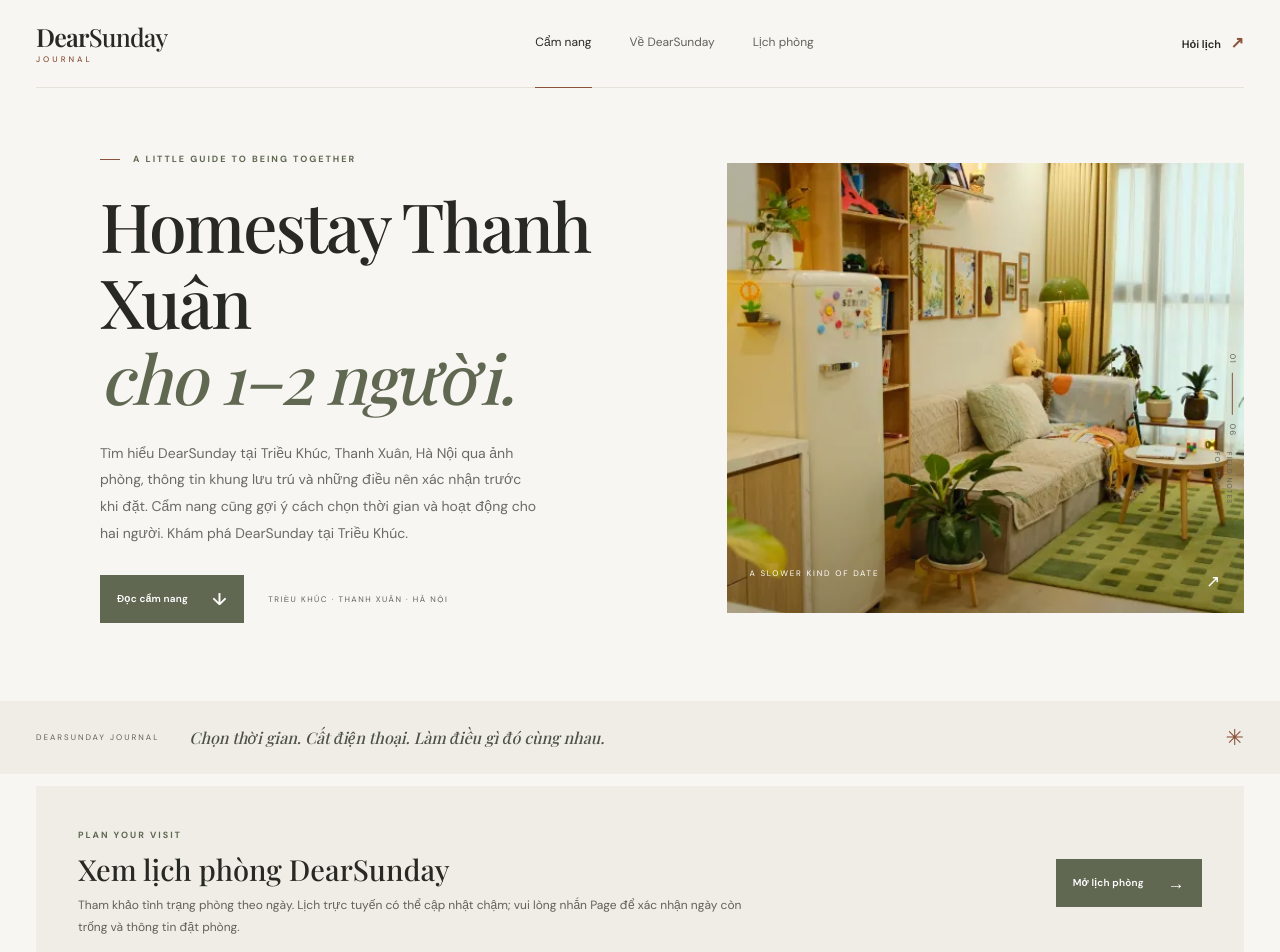
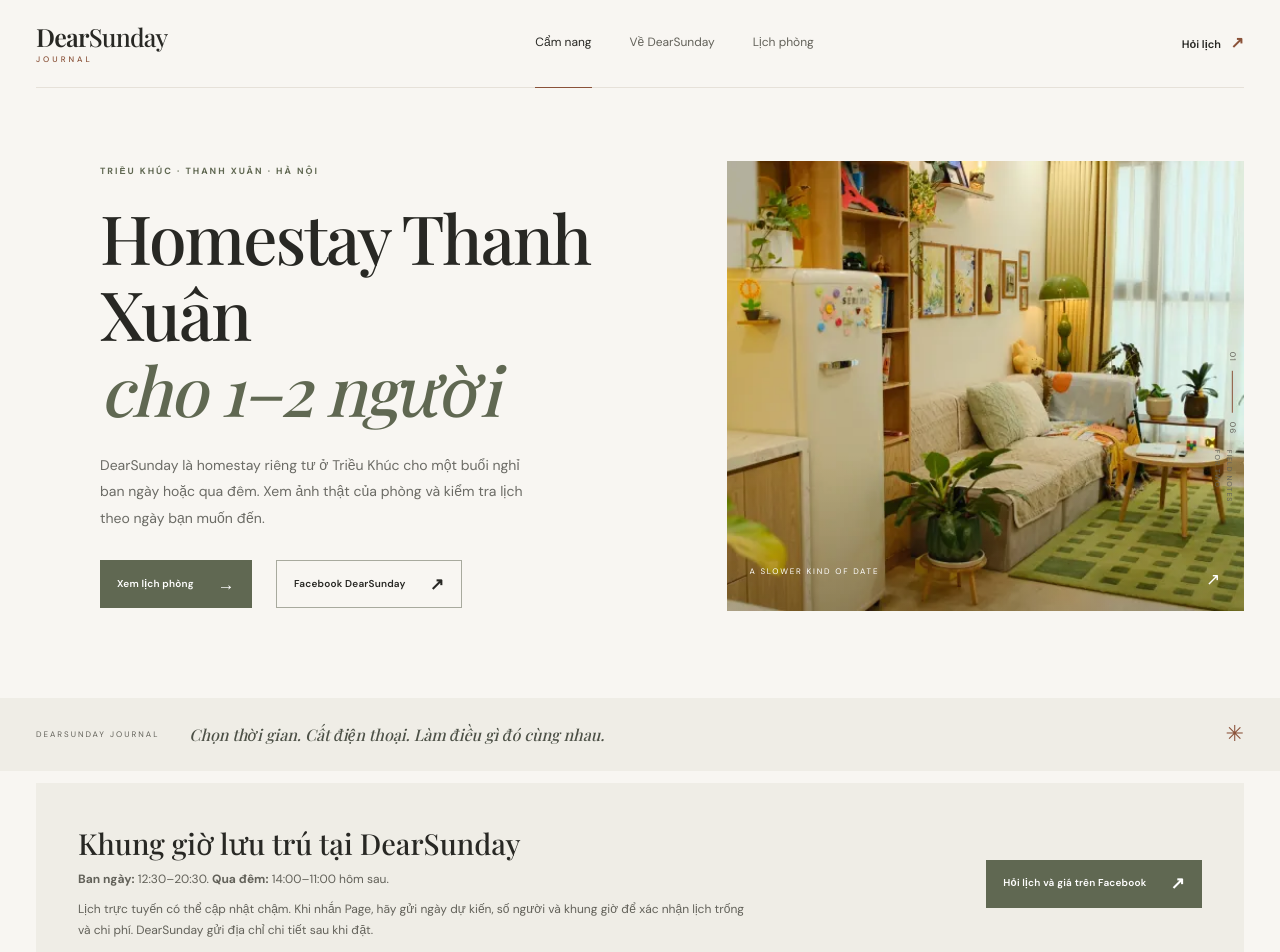
Before and after one commit to PuongLee269/DearSunday-, a plain HTML site: page dist/index.html in a window 1280 px wide. Shown: the top 952 px of the page. Drawn offline with nearby package versions, Linux system fonts and the light colour scheme; a web font is replaced by a local one.

Commit message:
Improve Thanh Xuan homestay landing page

```diff
--- a/dist/index.html
+++ b/dist/index.html
@@ -4,24 +4,39 @@
   <meta name="google-site-verification" content="H_ktAVJ805Nn26_lZ_uDWP4m5tTxeuVYeKWWzofDvQg" />
   <meta name="google-site-verification" content="3BgYnyFwdiLXeLcf1azJu1yKrKcg9GKCFI31d5IR-Kw" />
   <meta charset="utf-8"><meta name="viewport" content="width=device-width,initial-scale=1">
-  <meta name="description" content="Tìm homestay Thanh Xuân cho 1–2 người? Xem khu vực, ảnh phòng và khung lưu trú của DearSunday tại Triều Khúc, Hà Nội. Hỏi lịch và chi phí trước khi đặt.">
+  <meta name="description" content="DearSunday là homestay riêng tư cho 1–2 người ở Triều Khúc, Thanh Xuân, Hà Nội. Xem ảnh phòng, khung ban ngày và qua đêm, rồi kiểm tra lịch trống.">
   <meta name="robots" content="noindex,follow"><meta name="theme-color" content="#f8f6f2">
-  <title>Homestay Thanh Xuân cho 1–2 người | DearSunday</title>
+  <title>Homestay Thanh Xuân riêng tư cho 1–2 người | DearSunday</title>
   <link rel="icon" href="favicon.svg" type="image/svg+xml">
   <link rel="preconnect" href="https://fonts.googleapis.com"><link rel="preconnect" href="https://fonts.gstatic.com" crossorigin><link rel="preload" href="https://fonts.googleapis.com/css2?family=DM+Sans:wght@400;500;600;700&amp;family=Playfair+Display:ital,wght@0,500;0,600;0,700;1,500;1,600&amp;display=swap" as="style"><link rel="stylesheet" href="https://fonts.googleapis.com/css2?family=DM+Sans:wght@400;500;600;700&amp;family=Playfair+Display:ital,wght@0,500;0,600;0,700;1,500;1,600&amp;display=swap" media="print" onload="this.media='all'"><noscript><link rel="stylesheet" href="https://fonts.googleapis.com/css2?family=DM+Sans:wght@400;500;600;700&amp;family=Playfair+Display:ital,wght@0,500;0,600;0,700;1,500;1,600&amp;display=swap"></noscript><link rel="stylesheet" href="styles.css">
   <script type="application/ld+json">{"@context":"https://schema.org","@type":"WebSite","name":"DearSunday","alternateName":["DearSunday Journal","dearsunday.moriclass.com"],"url":"https://dearsunday.moriclass.com/"}</script>
   <script type="application/ld+json">{"@context":"https://schema.org","@type":"Blog","name":"Cẩm nang DearSunday","description":"Gợi ý chọn homestay riêng tư, khung giờ hẹn hò và hoạt động dành cho hai người ở Hà Nội.","inLanguage":"vi","publisher":{"@type":"Organization","name":"DearSunday","sameAs":"https://www.facebook.com/profile.php?id=61594563777409"},"url":"https://dearsunday.moriclass.com/"}</script>
-<!-- public-meta --><link rel="canonical" href="https://dearsunday.moriclass.com/"><meta property="og:type" content="website"><meta property="og:locale" content="vi_VN"><meta property="og:site_name" content="DearSunday Journal"><meta property="og:title" content="Homestay Thanh Xuân cho 1–2 người | DearSunday"><meta property="og:description" content="Tìm homestay Thanh Xuân cho 1–2 người? Xem khu vực, ảnh phòng và khung lưu trú của DearSunday tại Triều Khúc, Hà Nội. Hỏi lịch và chi phí trước khi đặt."><meta property="og:url" content="https://dearsunday.moriclass.com/"><meta property="og:image" content="https://dearsunday.moriclass.com/images/room-living-plants.webp"><meta name="twitter:card" content="summary_large_image"><!-- /public-meta --></head>
+<!-- public-meta --><link rel="canonical" href="https://dearsunday.moriclass.com/"><meta property="og:type" content="website"><meta property="og:locale" content="vi_VN"><meta property="og:site_name" content="DearSunday Journal"><meta property="og:title" content="Homestay Thanh Xuân riêng tư cho 1–2 người | DearSunday"><meta property="og:description" content="DearSunday là homestay riêng tư cho 1–2 người ở Triều Khúc, Thanh Xuân, Hà Nội. Xem ảnh phòng, khung ban ngày và qua đêm, rồi kiểm tra lịch trống."><meta property="og:url" content="https://dearsunday.moriclass.com/"><meta property="og:image" content="https://dearsunday.moriclass.com/images/room-living-plants.webp"><meta name="twitter:card" content="summary_large_image"><!-- /public-meta --></head>
 <body>
   <header class="header shell"><a class="brand" href="index.html">Dear<span>Sunday</span><i>Journal</i></a><nav class="nav" aria-label="Điều hướng chính"><a class="active" href="index.html">Cẩm nang</a><a href="about.html">Về DearSunday</a><a href="lich.html">Lịch phòng</a></nav><a class="header-cta" href="https://www.facebook.com/profile.php?id=61594563777409" target="_blank" rel="noopener noreferrer">Hỏi lịch <span>↗</span></a></header>
   <main>
     <section class="hero shell">
-      <div class="hero-copy"><p class="eyebrow"><span></span> A LITTLE GUIDE TO BEING TOGETHER</p><h1>Homestay Thanh Xuân<br><em>cho 1–2 người.</em></h1><p class="hero-desc">Tìm hiểu DearSunday tại Triều Khúc, Thanh Xuân, Hà Nội qua ảnh phòng, thông tin khung lưu trú và những điều nên xác nhận trước khi đặt. Cẩm nang cũng gợi ý cách chọn thời gian và hoạt động cho hai người. <a href="about.html">Khám phá DearSunday tại Triều Khúc</a>.</p><div class="hero-actions"><a class="button" href="#bai-viet">Đọc cẩm nang <span>↓</span></a><span class="location-note">TRIỀU KHÚC · THANH XUÂN · HÀ NỘI</span></div></div>
+      <div class="hero-copy">
+        <p class="eyebrow">TRIỀU KHÚC · THANH XUÂN · HÀ NỘI</p>
+        <h1>Homestay Thanh Xuân<br><em>cho 1–2 người</em></h1>
+        <p class="hero-desc">DearSunday là homestay riêng tư ở Triều Khúc cho một buổi nghỉ ban ngày hoặc qua đêm. Xem ảnh thật của phòng và kiểm tra lịch theo ngày bạn muốn đến.</p>
+        <div class="hero-actions">
+          <a class="button" href="lich.html">Xem lịch phòng <span aria-hidden="true">→</span></a>
+          <a class="button button-outline" href="https://www.facebook.com/profile.php?id=61594563777409" target="_blank" rel="noopener noreferrer">Facebook DearSunday <span aria-hidden="true">↗</span></a>
+        </div>
+      </div>
       <a class="hero-photo" href="blog/homestay-rieng-tu-cho-cap-doi-thanh-xuan.html" aria-label="Đọc hướng dẫn về homestay Thanh Xuân tại DearSunday — A slower kind of date"><img src="images/room-living-plants.webp" srcset="images/responsive/room-living-plants-480.webp 480w, images/responsive/room-living-plants-768.webp 768w, images/responsive/room-living-plants-1200.webp 1200w, images/responsive/room-living-plants-1600.webp 1600w, images/room-living-plants.webp 2000w" sizes="(max-width: 760px) 100vw, 52vw" alt="Phòng khách sáng, có sofa và cây xanh tại DearSunday" fetchpriority="high"><span class="photo-caption">A SLOWER KIND OF DATE <b>↗</b></span></a>
       <div class="hero-index"><span>01</span><span class="index-line"></span><span>06</span><span class="index-label">FIELD NOTES<br>FOR TWO</span></div>
     </section>
     <section class="intro-ribbon"><div class="shell ribbon-inner"><span>DEARSUNDAY JOURNAL</span><p>Chọn thời gian. Cất điện thoại. Làm điều gì đó cùng nhau.</p><span class="ribbon-flower">✳</span></div></section>
-    <section class="availability-callout shell"><div><p class="eyebrow">PLAN YOUR VISIT</p><h2>Xem lịch phòng DearSunday</h2><p>Tham khảo tình trạng phòng theo ngày. Lịch trực tuyến có thể cập nhật chậm; vui lòng nhắn Page để xác nhận ngày còn trống và thông tin đặt phòng.</p></div><a class="button" href="lich.html">Mở lịch phòng <span>→</span></a></section>
+    <section class="availability-callout shell">
+      <div>
+        <h2>Khung giờ lưu trú tại DearSunday</h2>
+        <p><strong>Ban ngày:</strong> 12:30–20:30. <strong>Qua đêm:</strong> 14:00–11:00 hôm sau.</p>
+        <p>Lịch trực tuyến có thể cập nhật chậm. Khi nhắn Page, hãy gửi ngày dự kiến, số người và khung giờ để xác nhận lịch trống và chi phí. DearSunday gửi địa chỉ chi tiết sau khi đặt.</p>
+      </div>
+      <a class="button" href="https://www.facebook.com/profile.php?id=61594563777409" target="_blank" rel="noopener noreferrer">Hỏi lịch và giá trên Facebook <span aria-hidden="true">↗</span></a>
+    </section>
     <section class="journal shell" id="bai-viet"><div class="section-top"><div><p class="eyebrow">THE JOURNAL · 06 BÀI</p><h2>Những gợi ý cho một ngày của hai người.</h2></div><p>Ý tưởng hẹn hò và thông tin thực tế về khung giờ tại DearSunday, Triều Khúc.</p></div>
       <div class="featured-card"><a class="featured-image" href="blog/homestay-rieng-tu-cho-cap-doi-thanh-xuan.html"><img src="images/room-bed-art.webp" srcset="images/responsive/room-bed-art-480.webp 480w, images/responsive/room-bed-art-768.webp 768w, images/room-bed-art.webp 1126w" sizes="(max-width: 760px) 100vw, 50vw" alt="Giường nghỉ và tranh màu trong không gian DearSunday" loading="lazy"><span class="image-tag">GUIDE 01 · STAY</span></a><div class="featured-copy"><p class="article-kicker">HOMESTAY RIÊNG TƯ · THANH XUÂN</p><h3><a href="blog/homestay-rieng-tu-cho-cap-doi-thanh-xuan.html">Homestay riêng tư cho hai người ở Thanh Xuân: 5 điều cần biết</a></h3><p>Checklist đối chiếu khu vực, sức chứa, khung lưu trú, lịch và chi phí trước khi chọn chỗ nghỉ.</p><a class="text-link" href="blog/homestay-rieng-tu-cho-cap-doi-thanh-xuan.html">Đọc bài viết <span>→</span></a></div></div>
       <div class="article-grid">
```
Also changed, not shown: dist/lich.html (+1 -1 lines), index.html (+20 -5 lines), lich.html (+1 -1 lines).
